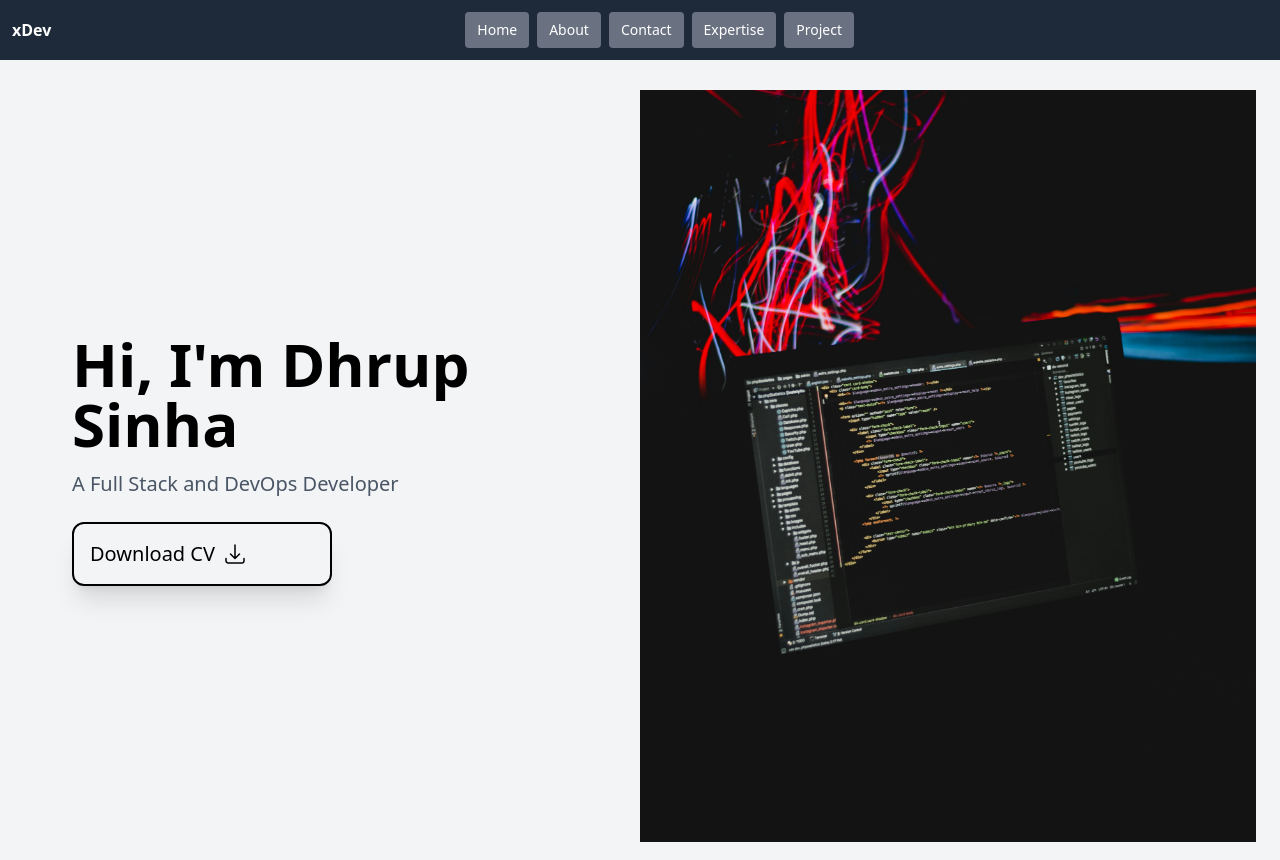
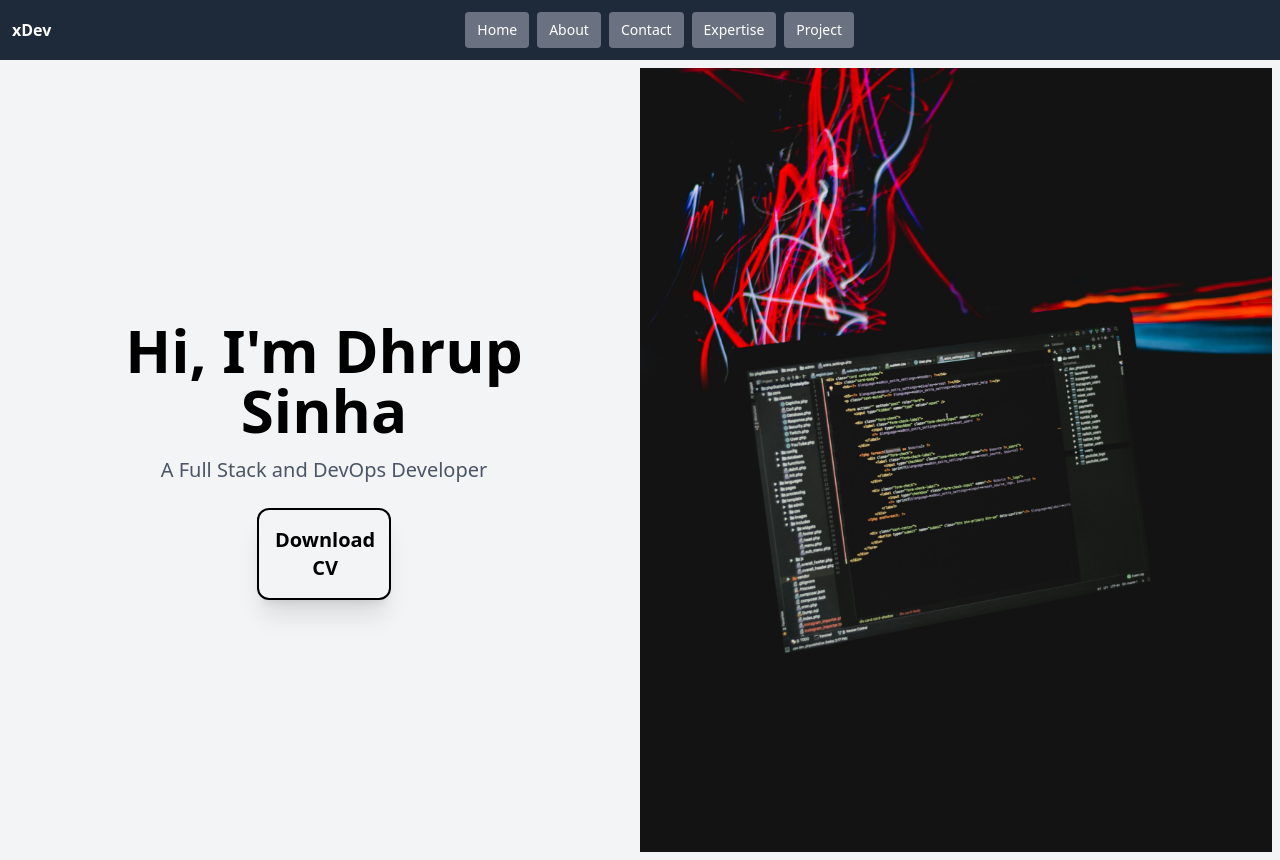
Before and after one commit to luciferdk/Dhrup-Sinha, a Next.js app: page / in a window 1280 px wide. Built offline with nearby package versions, Linux system fonts and the light colour scheme.

Commit message:
fixing homepage image is remain to add

```diff
--- a/component/homepage/homepage.tsx
+++ b/component/homepage/homepage.tsx
@@ -2,19 +2,31 @@ import Image from "next/image";
 
 export default function HomePages() {
   return (
-    <div className="h-screen bg-gray-100 flex flex-col md:flex-row md:items-center md:justify-between p-6">
+    <div className="h-screen bg-gray-100 flex flex-col md:flex-row md:items-center md:justify-between p-2">
+      {/* Image (Top on Mobile, Right on Laptop) */}
+      <div className="w-full md:w-1/2 h-full flex justify-center items-center order-first md:order-last">
+        <Image
+          className=" w-full h-full object-cover"
+          src="/downloadeblfile/altumcode-oZ61KFUQsus-unsplash.jpg"
+          width={800}
+          height={800}
+          alt="Picture of the author"
+        />
+      </div>
+
       {/* Left Section (Text) */}
       <div className="md:w-1/2 text-center md:text-left md:p-12">
-        <h1 className="text-4xl md:text-6xl font-bold pb-4">
+        <h1 className="text-4xl md:text-6xl text-center font-bold pb-4">
           Hi, I'm Dhrup Sinha
         </h1>
-        <p className="text-lg md:text-xl text-gray-600">
+        <p className="text-lg text-center md:text-xl text-gray-600">
           A Full Stack and DevOps Developer
         </p>
         {/* Download Button */}
-        <div className="mt-6 border-2 p-4 hover:bg-blue-500 rounded-xl shadow-xl md:w-1/2">
+        <div className=" flex justify-center ">
+          <div className=" mt-6 border-2 p-4 hover:bg-blue-500 rounded-xl shadow-xl md:w-1/4">
             <a
-            className="flex justify-center md:justify-start items-center text-lg md:text-xl"
+              className="flex justify-between md:justify-between font-bold text-center md:text-xl"
               href="downloadeblfile/DHRUP_KUMAR_SINHA.pdf"
               download="DHRUP_KUMAR_SINHA.pdf"
             >
@@ -36,16 +48,6 @@ export default function HomePages() {
             </a>
           </div>
         </div>
-
-      {/* Right Section (Image) */}
-      <div className="mt-3 md:w-1/2 h-full flex justify-center items-center">
-        <Image
-          src="/downloadeblfile/altumcode-oZ61KFUQsus-unsplash.jpg"
-          width={800}
-          height={800}
-          alt="Picture of the author"
-          className="object-cover w-full h-full"
-        />
       </div>
     </div>
   );
```
Lines whose indentation alone changed are shown as unchanged.
